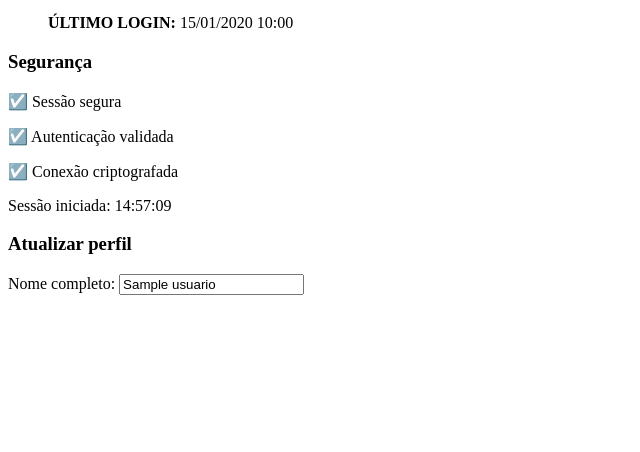
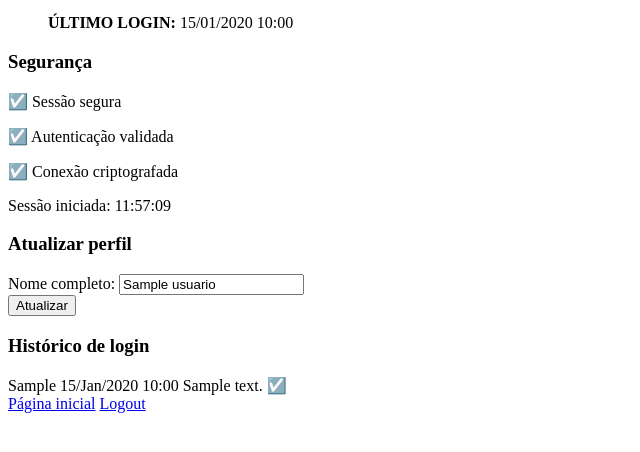
Before and after one commit to RuyOllivere/simple-login-php-sql, a PHP site: page /dashboard.php in a window 1280 px wide. Shown: the part 279-731 px from the top of the page, without its empty margins (0-640 px from the left). Run offline with PHP 8.4, Linux system fonts and the light colour scheme; the visitor is signed in with stand-in values (Sample User, id 1); tables that the repository leaves empty hold one stand-in row (values such as "Sample post").

Commit message:
fix: concatenate logs

```diff
--- a/public/dashboard.php
+++ b/public/dashboard.php
@@ -1,6 +1,6 @@
 <?php
 
-
+date_default_timezone_set('America/Sao_Paulo');
 
 require_once '../src/config/config.php';
 require_once '../src/models/User.php';
@@ -21,7 +21,7 @@ try{
     $loginHistory = $userModel->getLoginHistory($_SESSION['user_id'], 5);
 
 } catch(PDOException $e){
-    error_log("Erro ao iniciar a conta: " . $e->getMessage());
+    error_log("Erro ao iniciar a conta: " . $e->getMessage(), 3, "../logs/errors.log");
     die("Error to load the page.");
 }
 
@@ -95,10 +95,38 @@ $csrf_token = Security::generateCSFRToken();
                         <label for="nome">Nome completo: </label>
                         <input type="text" name="nome" id="nome" required value="<?php echo htmlspecialchars($usuario['nome'])?>" minlength="2" maxlength="100">
                     </div>
+                    <button type="submit" class="btn btn-secundary">Atualizar</button>
 
                 </form>
             </div>
 
+            <?php if(!empty($loginHistory)): ?>
+
+                <div class="info-card">
+                    <h3>Histórico de login</h3>
+
+                    <div class="history-list">
+                        <?php foreach ($loginHistory as $log): ?>
+                            <div class="history-item>
+                                <?php echo $log['sucesso'] ? 'success' : 'error'; ?>">
+                                <span class="action"> <?php echo $log['acao']; ?></span>
+
+                                <span class="date"> <?php echo date('d/M/Y H:i', strtotime($log['data_acesso'])); ?> </span>
+
+                                <span class="ip"><?php echo $log['ip_address']; ?></span>
+
+                                <span class="status"> <?php echo $log['sucesso'] ? '☑️' : 'X'; ?> </span>
+                            </div>
+                        <?php endforeach; ?>
+                    </div>
+
+                </div>
+
+            <?php endif; ?>
+        </div>
+        <div class="actions">
+            <a href="index.php" class="btn btn-secondary">Página inicial</a>
+            <a href="logout.php" class="btn btn-danger">Logout</a>
         </div>
     </div>
 </body>
--- a/src/controllers/AuthController.php
+++ b/src/controllers/AuthController.php
@@ -68,7 +68,7 @@ function handleRegister($pdo){
 
             }
         } catch(Exception $e){
-            error_log("Register error: " . $e->getMessage());
+            error_log("Register error: " . $e->getMessage(), 3, "../logs/errors.log");
             $errors[] = "Erro dentro do sistema, realize o cadastro novamente mais tarde." . $e;
         }
 
@@ -134,7 +134,7 @@ function handleLogin($pdo){
                 }
             }
         }catch(PDOException $e){
-            error_log("Erro no login: " . $e->getMessage());
+            error_log("Erro no login: " . $e->getMessage(), 3, "../logs/errors.log");
             $errors[] = "Erro dentro do sistema, realize o login novamente mais tarde." . $e;
         }
 
--- a/src/controllers/UserController.php
+++ b/src/controllers/UserController.php
@@ -54,6 +54,7 @@ function handleUpdateProfile($pdo) {
     }
 
     header('Location: ../../public/dashboard.php');
+    exit();
 
 }
 ?>
```
Also changed, not shown: public/index.php (+5 -4 lines).
